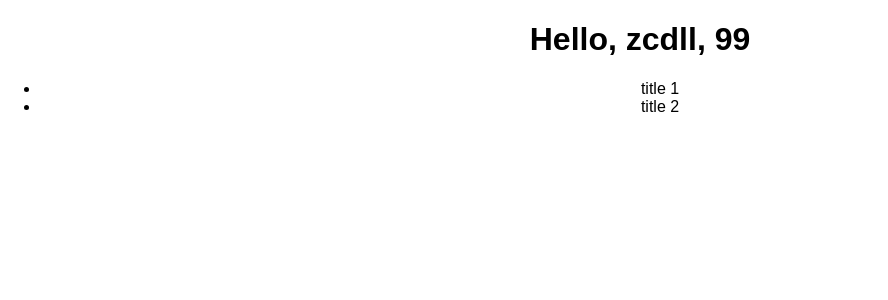
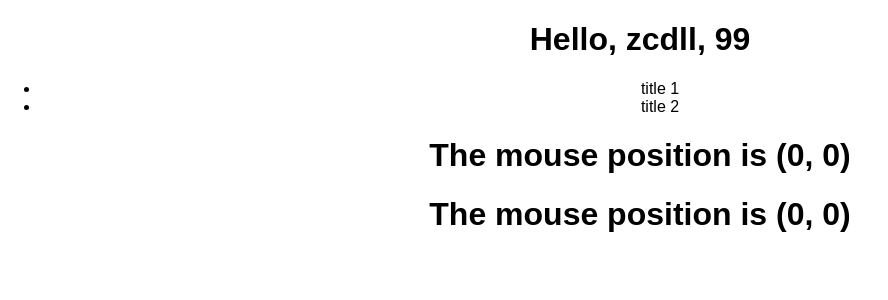
Before and after one commit to crazcdll/hello-react, a React (Create React App) app: page / in a window 1280 px wide. Shown: the top 300 px of the page, without its empty margins (0-888 px from the left). Built offline with nearby package versions, Linux system fonts and the light colour scheme.

Commit message:
add Hoc & RenderProps

```diff
--- a/src/App.js
+++ b/src/App.js
@@ -2,12 +2,16 @@ import React, { Component } from 'react'
 // import logo from './logo.svg'
 import './App.css'
 import PropTypes from './components/PropTypes'
+import Hoc from './components/Hoc'
+import RenderProp from './components/RenderProps'
 
 class App extends Component {
   render () {
     return (
       <div className="App">
         <PropTypes />
+        <Hoc />
+        <RenderProp />
         { /*<header className="App-header">*/ }
         { /*<img src={logo} className="App-logo" alt="logo"/>*/ }
         { /*<h1 className="App-title">Welcome to React</h1>*/ }
--- /dev/null
+++ b/src/components/Hoc.js
@@ -0,0 +1,34 @@
+import React from 'react'
+
+const withMouse = (Component) => {
+  return class extends React.Component {
+    state = {x: 0, y: 0}
+
+    handleMouseMove = (event) => {
+      this.setState({
+        x: event.clientX,
+        y: event.clientY
+      })
+    }
+
+    render () {
+      return (
+        <div style={ {height: '100%'} } onMouseMove={ this.handleMouseMove }>
+          <Component { ...this.props } mouse={ this.state } />
+        </div>
+      )
+    }
+  }
+}
+
+const App = (props) => {
+  const {x, y} = props.mouse
+  return (
+    <div style={ {height: '100%'} }>
+      <h1>The mouse position is ({ x }, { y })</h1>
+    </div>
+  )
+}
+
+const AppWithMouse = withMouse(App)
+export default AppWithMouse
--- /dev/null
+++ b/src/components/RenderProps.js
@@ -0,0 +1,38 @@
+import React from 'react'
+import PropTypes from 'prop-types'
+
+class Mouse extends React.Component {
+  static propTypes = {
+    render: PropTypes.func.isRequired
+  }
+  state = {x: 0, y: 0}
+
+  handleMouseMove = (event) => {
+    this.setState({
+      x: event.clientX,
+      y: event.clientY
+    })
+  }
+
+  render () {
+    return (
+      <div style={ {height: '100%'} } onMouseMove={ this.handleMouseMove }>
+        { this.props.render(this.state) }
+      </div>
+    )
+  }
+}
+
+const App = () => {
+  return (
+    <div style={ {height: '100%'} }>
+      <Mouse render={ ({x, y}) => {
+        return (
+          <h1>The mouse position is ({ x }, { y })</h1>
+        )
+      } } />
+    </div>
+  )
+}
+
+export default App
```
